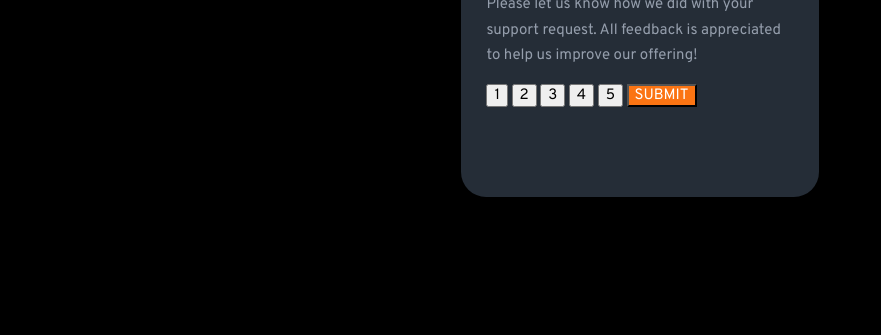
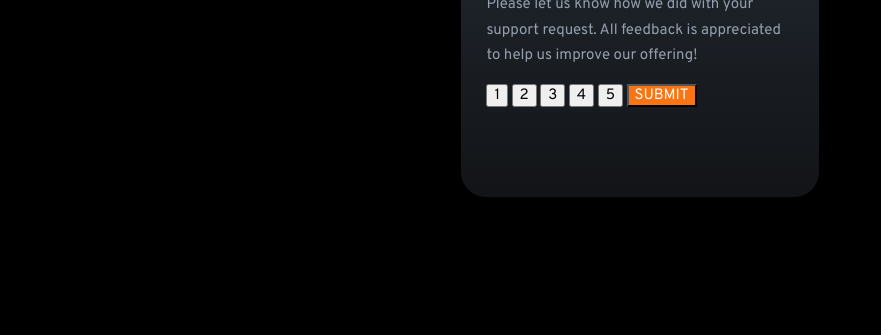
Before and after one commit to MalcolmSmalls/Interactive-rating-component---Frontend-Mentors, a plain HTML site: page index.html in a window 1280 px wide. Shown: the part 261-596 px from the top of the page, without its empty margins (0-881 px from the left). Drawn offline with Linux system fonts and the light colour scheme.

Commit message:
Added gradient background

```diff
--- a/css/style.css
+++ b/css/style.css
@@ -32,6 +32,7 @@ body {
 
 section{
   background-color:hsl(213, 19%, 18%);
+  background: linear-gradient(180deg, hsl(213, 19%, 18%) 0%, hsl(216, 12%, 8%) 100%);
   width:28%;
   margin:100px auto;
   padding: 7% 2%;
```
